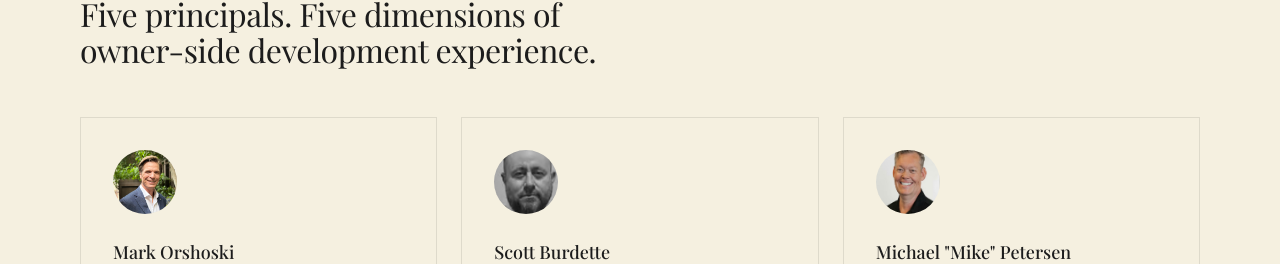
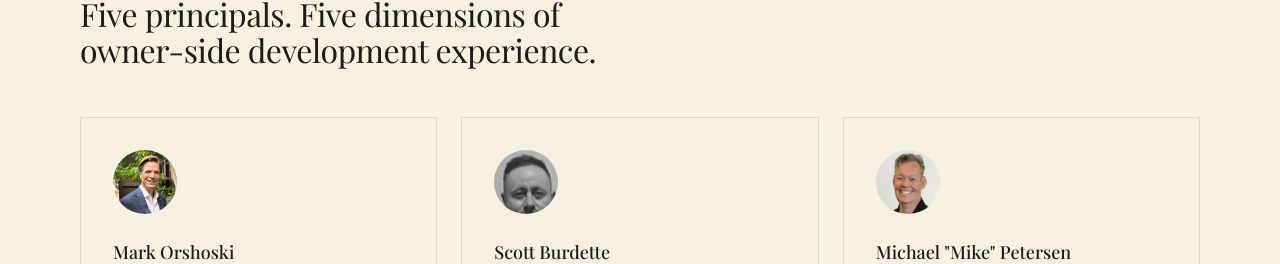
Before and after one commit to ShaneCRH/LCG-Website, a Next.js app: page / in a window 1280 px wide. Shown: the part 5687-5951 px from the top of the page. Built offline with nearby package versions, Linux system fonts and the light colour scheme; a web font is replaced by a local one.

Commit message:
Fix Mike Petersen and Scott Burdette headshot crop positions
Co-Authored-By: Claude Sonnet 4.6 <noreply@anthropic.com>
Claude-Session: https://claude.ai/code/session_01NxUa838QV5rFCYWNxTy5B4

```diff
--- a/src/data/leadership.ts
+++ b/src/data/leadership.ts
@@ -19,6 +19,7 @@ export const leadership: Leader[] = [
   {
     id: "scott-burdette",
     imageUrl: "/headshots/scott-burdette.jpg",
+    imagePosition: "object-top",
     name: "Scott Burdette",
     title: "Construction Management, Owner Representation & National Commercial Experience",
     shortTitle: "Construction Management & Owner Representation",
@@ -40,6 +41,7 @@ export const leadership: Leader[] = [
   {
     id: "mike-petersen",
     imageUrl: "/headshots/mike-petersen.jpg",
+    imagePosition: "object-top",
     name: 'Michael "Mike" Petersen',
     title: "Complex Construction, Project Management & Hospitality/Commercial Execution",
     shortTitle: "Complex Construction & Project Management",
```
